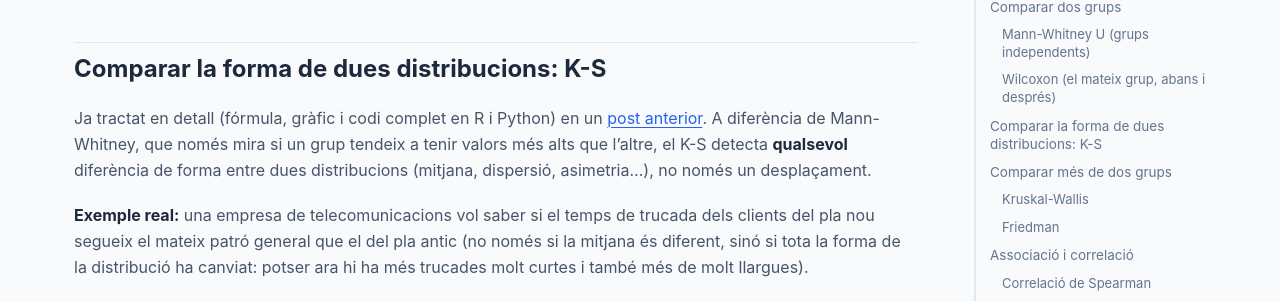
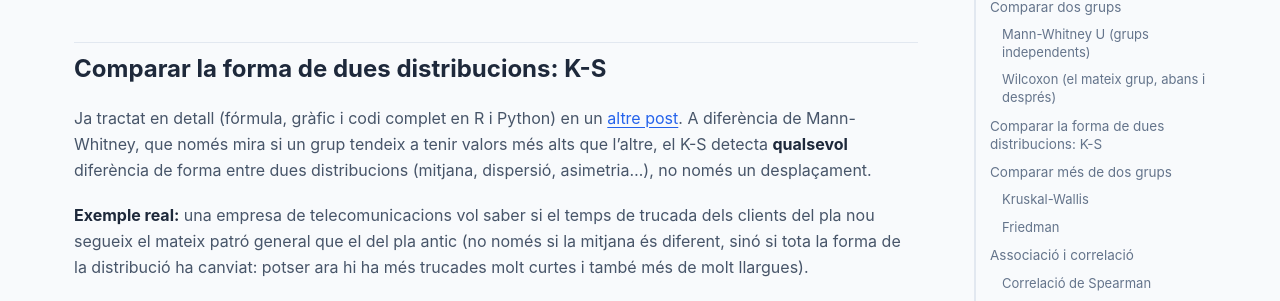
Before and after one commit to alberthr/alberthr.github.io, a Jekyll site: the page built from _posts/2001-04-15-estadistica-no-parametrica.md, in a window 1280 px wide and 900 px high, scrolled down 2930 px. Shown: the part 152-453 px from the top of the window. Built offline with Jekyll 4.4.1, drawn with Linux system fonts in a browser that asks for light colours; comment, search, counter and statistics services are not loaded; some of the changed text lies outside the part shown.

Commit message:
Update 2001-04-15-estadistica-no-parametrica.md

```diff
--- a/_posts/2001-04-15-estadistica-no-parametrica.md
+++ b/_posts/2001-04-15-estadistica-no-parametrica.md
@@ -73,7 +73,7 @@ Un p-valor per sota de 0,05 indica que la millora general de vendes després de
 
 ## Comparar la forma de dues distribucions: K-S
 
-Ja tractat en detall (fórmula, gràfic i codi complet en R i Python) en un [post anterior]({% post_url 2022-08-02-kolmogorov-smirnov %}). A diferència de Mann-Whitney, que només mira si un grup tendeix a tenir valors més alts que l'altre, el K-S detecta **qualsevol** diferència de forma entre dues distribucions (mitjana, dispersió, asimetria...), no només un desplaçament.
+Ja tractat en detall (fórmula, gràfic i codi complet en R i Python) en un [altre post]({% post_url 2022-08-02-kolmogorov-smirnov %}). A diferència de Mann-Whitney, que només mira si un grup tendeix a tenir valors més alts que l'altre, el K-S detecta **qualsevol** diferència de forma entre dues distribucions (mitjana, dispersió, asimetria...), no només un desplaçament.
 
 **Exemple real:** una empresa de telecomunicacions vol saber si el temps de trucada dels clients del pla nou segueix el mateix patró general que el del pla antic (no només si la mitjana és diferent, sinó si tota la forma de la distribució ha canviat: potser ara hi ha més trucades molt curtes i també més de molt llargues).
 
@@ -177,7 +177,7 @@ Per a Home-A: $\frac{(30-22,5)^2}{22,5} = 2,5$. Sumant les 4 cel·les s'obté un
 
 ### Bootstrapping
 
-Ja tractat en detall en un [post anterior]({% post_url 2020-11-11-intervals-bootstrapping %}): en lloc d'assumir una distribució teòrica, genera milers de rèpliques de la mostra original (amb reposició) per aproximar la distribució d'un estadístic qualsevol —mitjana, mediana, correlació, un coeficient de regressió— sense necessitat de fórmula analítica.
+Ja tractat en detall en un [altre post]({% post_url 2020-11-11-intervals-bootstrapping %}): en lloc d'assumir una distribució teòrica, genera milers de rèpliques de la mostra original (amb reposició) per aproximar la distribució d'un estadístic qualsevol —mitjana, mediana, correlació, un coeficient de regressió— sense necessitat de fórmula analítica.
 
 - **Quan fer-lo servir:** calcular intervals de confiança per a estadístics sense fórmula teòrica senzilla, o quan les dades no compleixen els supòsits necessaris per a la fórmula clàssica.
 - **Càlcul manual:** no aplicable — és, per definició, un mètode de simulació amb milers d'iteracions per ordinador, no un procediment que es faci a mà.
```
